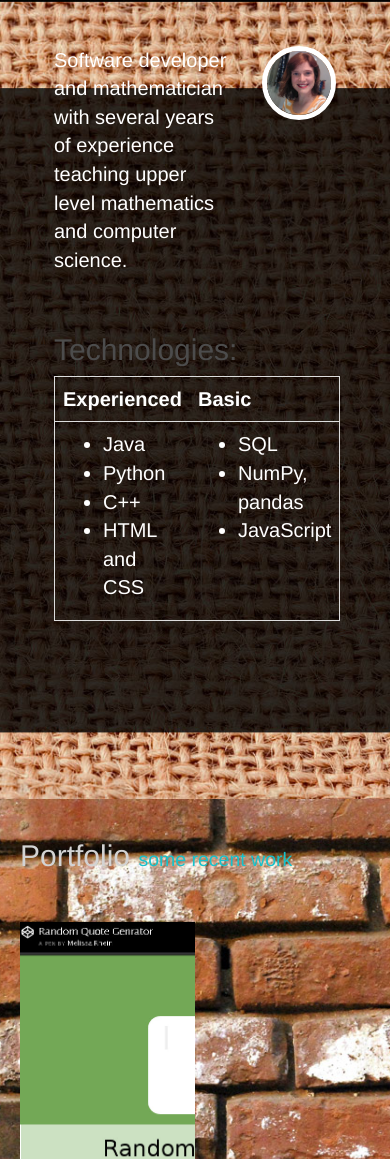
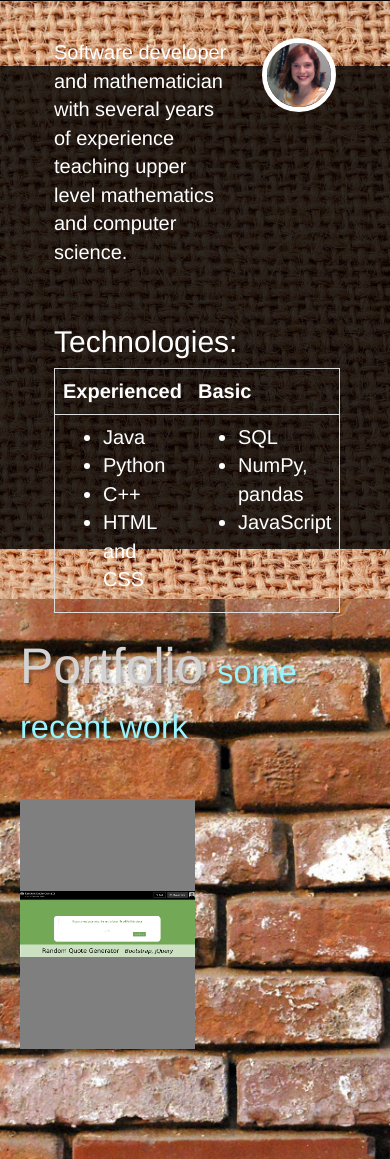
Before and after one commit to melissir/melissir.github.io, a plain HTML site: page index.html in a window 390 px wide. Shown: the part 841-2000 px from the top of the page. Drawn offline with nearby package versions, Linux system fonts and the light colour scheme.

Commit message:
Fixed some responsive design stuff

```diff
--- a/css/main-style.css
+++ b/css/main-style.css
@@ -17,8 +17,8 @@ header{
 #about{
     background: url(../images/fabricchanged.jpg) no-repeat center;
     background-size: cover;
-    height: 800px;
-    padding: 12% 10%;
+    height: 600px;
+    padding: 10%;
     color: white;
     font-size: 20px;
 }
@@ -33,7 +33,7 @@ header{
 #contact{
     background: url(../images/paper.jpg) no-repeat center;
     background-size: cover;
-    height: 200px;
+    height: 170px;
 }
 
 
@@ -46,6 +46,7 @@ header{
     letter-spacing: 2px;
     transition: 0.2s;
     width: inherit;
+    white-space: normal;
 }
 
 
@@ -64,11 +65,12 @@ header{
 
 .p-format{
     text-align: center;
-    padding: 50px;
+    padding: 10px;
 }
 
-h2{
+h3{
     color: #4c4c4c;
+    word-wrap: break-word;
 }
 
 h1{
@@ -78,7 +80,7 @@ h1{
 }
 
 .colored-text{
-    color: #15C2CC;
+    color: #98F5FF;
 }
 
 #foot-links ul li{
@@ -90,9 +92,10 @@ h1{
 }
 
 #quote-sec{
-    background: url( ../images/quoteprojpic.jpg);
-    background-size: cover;
+    background: #7F7F7F url( ../images/quoteprojpic.jpg) no-repeat;
+    background-size: 100% auto;
     height: 250px;
+    background-position: center center;
 }
 
 .overlay{
@@ -124,4 +127,6 @@ h1{
 
 #port-text{
     color: lightgray;
+    font-size: 50px;
+    text-shadow: 3px 3px 3px rgba(12,2,2, 0.3);
 }
```
